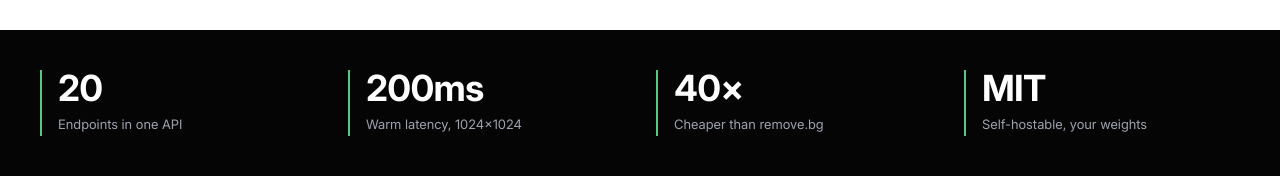
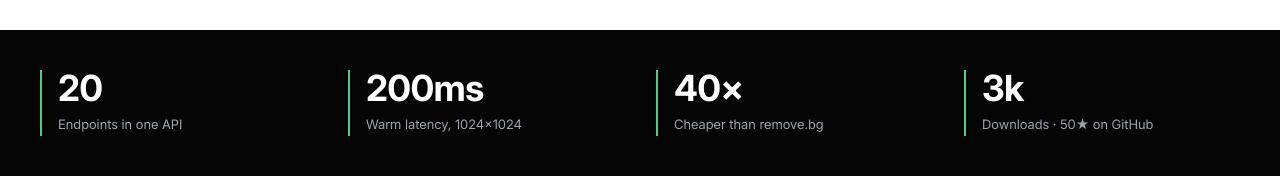
Before and after one commit to useknockout/landing-page, a Next.js app: page / in a window 1280 px wide. Shown: the part 826-1012 px from the top of the page. Built offline with nearby package versions, Linux system fonts and the light colour scheme; no server answers.

Commit message:
StatStrip: live downloads + GitHub stars from npm/PyPI/GH APIs
  Replaces static MIT tile with hourly-revalidated count. Falls back to
  safe defaults if any upstream API fails — page never renders broken.

```diff
--- a/components/StatStrip.tsx
+++ b/components/StatStrip.tsx
@@ -1,16 +1,73 @@
-const STATS: { v: string; l: string }[] = [
-  { v: "20", l: "Endpoints in one API" },
-  { v: "200ms", l: "Warm latency, 1024×1024" },
-  { v: "40×", l: "Cheaper than remove.bg" },
-  { v: "MIT", l: "Self-hostable, your weights" },
-];
+const LAUNCH_DATE = "2026-04-22";
+const NPM_PACKAGES = ["@useknockout/node", "@useknockout/react", "@useknockout/cli"];
+const REVALIDATE_SECONDS = 3600;
 
-export function StatStrip() {
+const FALLBACK = { downloads: 3000, stars: 50 };
+
+type LiveStats = { downloads: number; stars: number };
+
+async function fetchLiveStats(): Promise<LiveStats> {
+  const end = new Date().toISOString().slice(0, 10);
+
+  try {
+    const [npmResults, pypi, gh] = await Promise.all([
+      Promise.all(
+        NPM_PACKAGES.map((pkg) =>
+          fetch(`https://api.npmjs.org/downloads/range/${LAUNCH_DATE}:${end}/${pkg}`, {
+            next: { revalidate: REVALIDATE_SECONDS },
+          }).then((r) => (r.ok ? r.json() : { downloads: [] })),
+        ),
+      ),
+      fetch("https://pypistats.org/api/packages/useknockout/overall?mirrors=false", {
+        next: { revalidate: REVALIDATE_SECONDS },
+      }).then((r) => (r.ok ? r.json() : { data: [] })),
+      fetch("https://api.github.com/repos/useknockout/api", {
+        next: { revalidate: REVALIDATE_SECONDS },
+        headers: { Accept: "application/vnd.github+json" },
+      }).then((r) => (r.ok ? r.json() : { stargazers_count: 0 })),
+    ]);
+
+    const npmTotal = npmResults.reduce(
+      (sum: number, r: { downloads?: { downloads: number }[] }) =>
+        sum + (r.downloads ?? []).reduce((s, d) => s + (d.downloads ?? 0), 0),
+      0,
+    );
+    const pypiTotal = ((pypi as { data?: { downloads: number }[] }).data ?? []).reduce(
+      (s: number, d: { downloads: number }) => s + (d.downloads ?? 0),
+      0,
+    );
+    const stars = (gh as { stargazers_count?: number }).stargazers_count ?? 0;
+
+    const downloads = npmTotal + pypiTotal;
+
+    if (downloads < FALLBACK.downloads || stars < 1) return FALLBACK;
+    return { downloads, stars };
+  } catch {
+    return FALLBACK;
+  }
+}
+
+function formatDownloads(n: number): string {
+  if (n >= 10000) return `${Math.floor(n / 1000)}k`;
+  if (n >= 1000) return `${(n / 1000).toFixed(1).replace(/\.0$/, "")}k`;
+  return n.toLocaleString("en-US");
+}
+
+export async function StatStrip() {
+  const { downloads, stars } = await fetchLiveStats();
+
+  const stats: { v: string; l: string }[] = [
+    { v: "20", l: "Endpoints in one API" },
+    { v: "200ms", l: "Warm latency, 1024×1024" },
+    { v: "40×", l: "Cheaper than remove.bg" },
+    { v: formatDownloads(downloads), l: `Downloads · ${stars}★ on GitHub` },
+  ];
+
   return (
     <section className="bg-kno-black text-kno-white px-8 py-10">
       <div className="max-w-kno-content mx-auto grid gap-8 grid-cols-2 md:grid-cols-4">
-        {STATS.map((s) => (
-          <div key={s.v} className="flex flex-col gap-1 border-l-2 border-kno-green pl-4">
+        {stats.map((s) => (
+          <div key={s.l} className="flex flex-col gap-1 border-l-2 border-kno-green pl-4">
             <div
               className="font-bold"
               style={{ fontSize: 36, letterSpacing: "-0.02em", lineHeight: 1.05 }}
```
